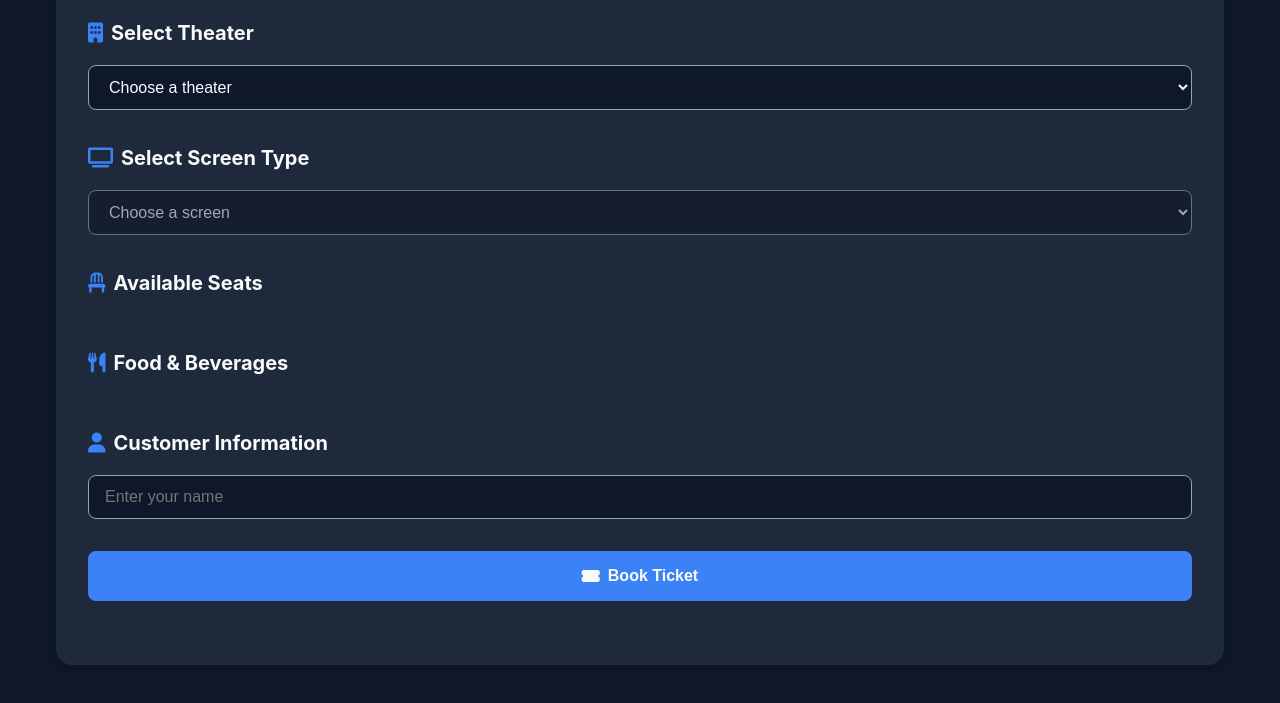
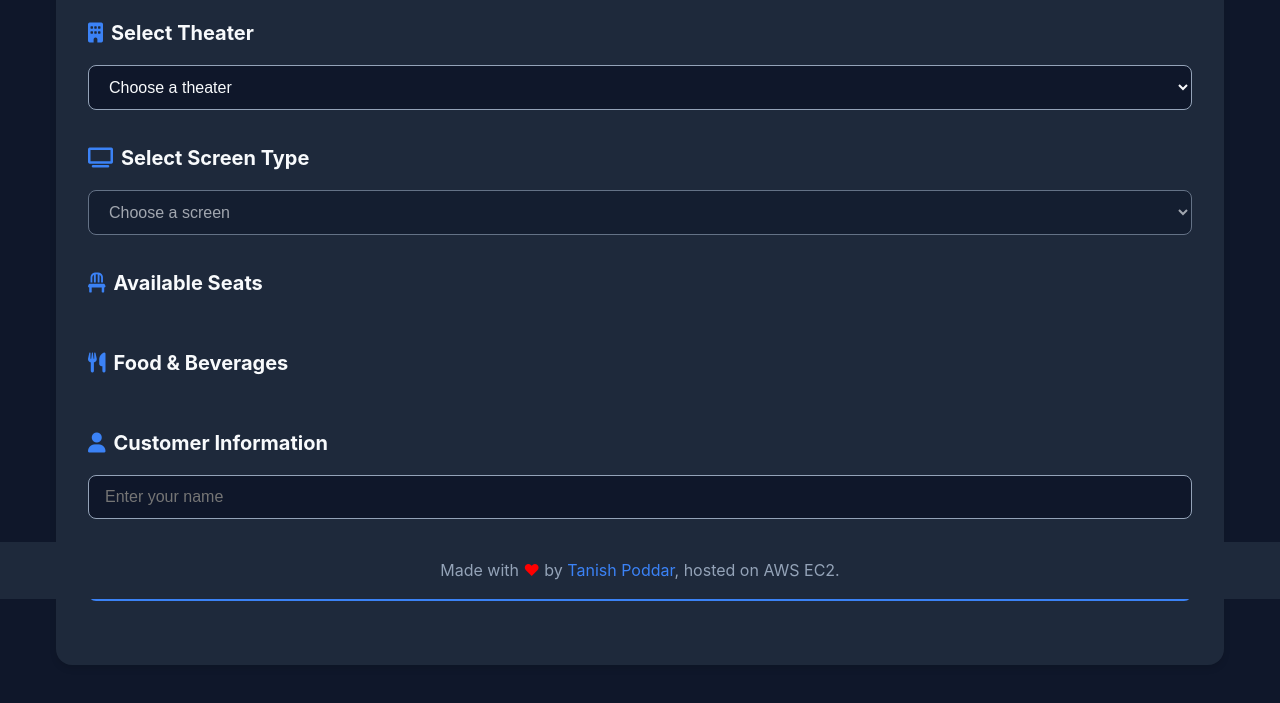
Before and after one commit to tanishpoddar/ShowTimeSync, a website: page public/index.html in a window 1280 px wide. Shown: the part 201-904 px from the top of the page. Drawn offline with Linux system fonts and the light colour scheme; no server answers.

Commit message:
added footer

```diff
--- a/public/css/styles.css
+++ b/public/css/styles.css
@@ -359,3 +359,22 @@ button:disabled {
         width: 100%;
     }
 }
+
+footer {
+    text-align: center;
+    padding: 1rem;
+    background-color: var(--secondary-dark);
+    color: var(--text-secondary);
+    width: 100%;
+    position: sticky;
+    bottom: 0;
+}
+
+footer a {
+    color: var(--accent-blue);
+    text-decoration: none;
+}
+
+footer a:hover {
+    text-decoration: underline;
+}
--- a/public/index.html
+++ b/public/index.html
@@ -124,5 +124,10 @@
     </div>
 
     <script src="js/main.js"></script>
+
+    <footer>
+        Made with <span style="color: red;">♥</span> by <a href="https://github.com/tanishpoddar" target="_blank">Tanish Poddar</a>, hosted on AWS EC2.
+    </footer>
+
 </body>
 </html>
```
